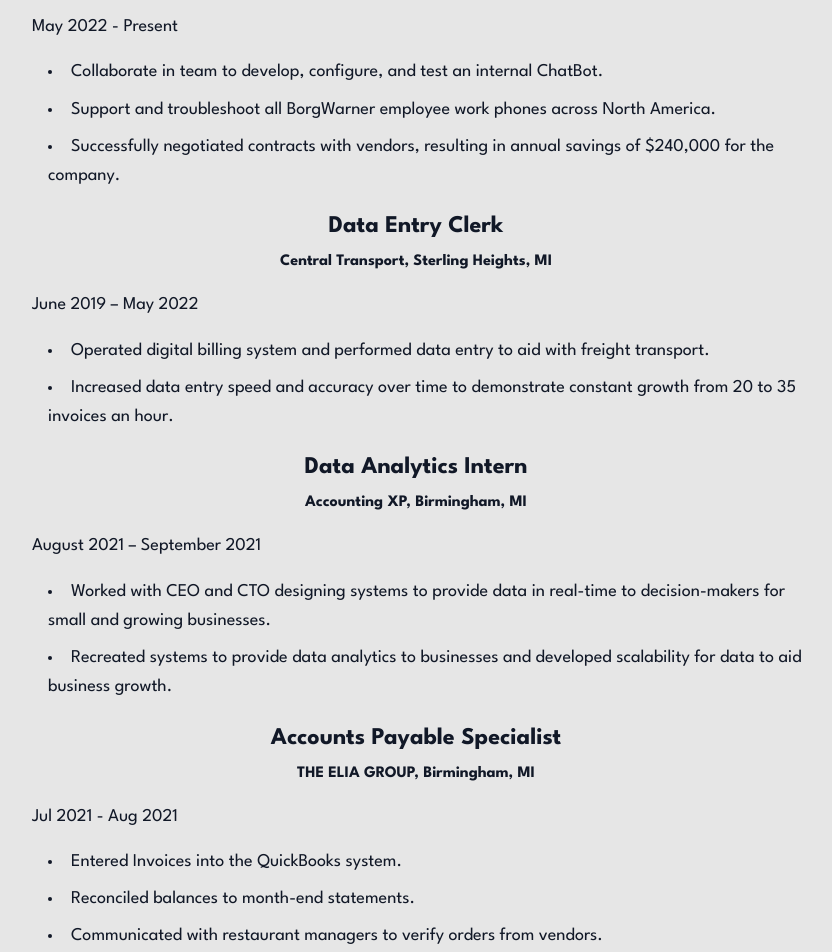
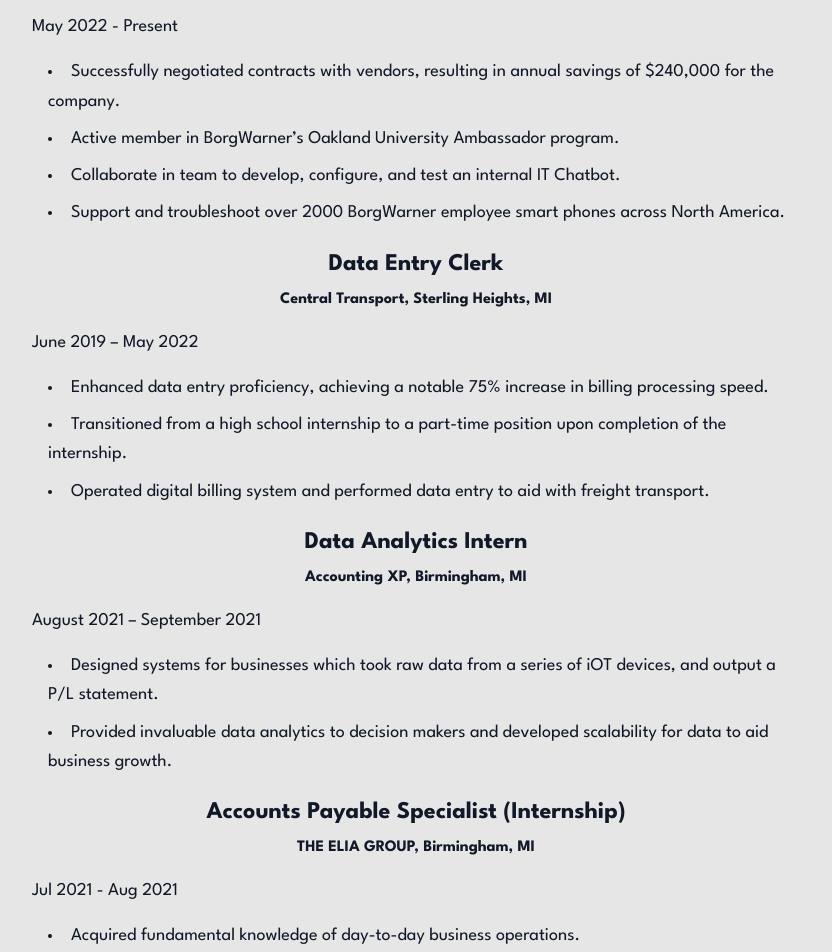
Before and after one commit to AmelioMansour/Resume-site, a React (Create React App) app: page / in a window 1280 px wide. Shown: the part 1780-2732 px from the top of the page, without its empty margins (224-1056 px from the left). Built offline with nearby package versions, Linux system fonts and the light colour scheme.

Commit message:
updated achievements, updated experiences further

```diff
--- a/src/App.js
+++ b/src/App.js
@@ -5,7 +5,7 @@ import Education from './components/Education';
 import Experience from './components/Experience';
 import Projects from './components/Projects';
 import Home from './components/Home';
-import Showcase from './components/Showcase';
+import Achievments from './components/Achievments';
 import NavBar from './components/NavBar';
 
 function App() {
@@ -17,7 +17,7 @@ function App() {
         <div id="education"><Education /></div>
         <div id="experience"><Experience /></div>
         <div id="projects"><Projects /></div>
-        <div id="showcase" style={{ marginBottom: '70vh' }}><Showcase /></div>
+        <div id="achievments" style={{ marginBottom: '70vh' }}><Achievments /></div>
       </div>
     </Router>
   );
--- /dev/null
+++ b/src/components/Achievments.js
@@ -0,0 +1,19 @@
+import React from "react";
+
+function Showcase() {
+    return (
+        <div>
+            <h2>Achievements and Extracurricular Activities</h2>
+            <ul>
+                <li>Recognized for “Be Golden” award from Oakland University’s School of Engineering and Computer Science</li>
+                <li>Treasurer of GrizzHacks student organization</li>
+                <li>Mentored freshmen/junior IT and CS students on career paths</li>
+                <li>Volunteered in series of paneling events to inform incoming students on the opportunities in IT/CS</li>
+                <li>OU Ambassador for BorgWarner</li>
+            </ul>
+        </div>
+
+    );
+}
+
+export default Showcase;
--- a/src/components/Experience.js
+++ b/src/components/Experience.js
@@ -10,9 +10,10 @@ function Experience() {
                 <h4>BorgWarner, Auburn Hills, MI</h4>
                 <p>May 2022 - Present</p>
                 <ul>
-                    <li>Collaborate in team to develop, configure, and test an internal ChatBot.</li>
-                    <li>Support and troubleshoot all BorgWarner employee work phones across North America.</li>
                     <li>Successfully negotiated contracts with vendors, resulting in annual savings of $240,000 for the company.</li>
+                    <li>Active member in BorgWarner’s Oakland University Ambassador program.</li>
+                    <li>Collaborate in team to develop, configure, and test an internal IT Chatbot.</li>
+                    <li>Support and troubleshoot over 2000 BorgWarner employee smart phones across North America.</li>
                 </ul>
             </div>
 
@@ -21,9 +22,11 @@ function Experience() {
                 <h4>Central Transport, Sterling Heights, MI</h4>
                 <p>June 2019 – May 2022</p>
                 <ul>
+                    <li>Enhanced data entry proficiency, achieving a notable 75% increase in billing processing speed.</li>
+                    <li>Transitioned from a high school internship to a part-time position upon completion of the internship.</li>
                     <li>Operated digital billing system and performed data entry to aid with freight transport.</li>
-                    <li>Increased data entry speed and accuracy over time to demonstrate constant growth from 20 to 35 invoices an hour.</li>
                 </ul>
+
             </div>
 
             <div className="job">
@@ -31,18 +34,22 @@ function Experience() {
                 <h4>Accounting XP, Birmingham, MI</h4>
                 <p>August 2021 – September 2021</p>
                 <ul>
-                    <li>Worked with CEO and CTO designing systems to provide data in real-time to decision-makers for small and growing businesses.</li>
-                    <li>Recreated systems to provide data analytics to businesses and developed scalability for data to aid business growth.</li>
+                    <li>Designed systems for businesses which took raw data from a series of iOT devices, and output a P/L statement.</li>
+                    <li>Provided invaluable data analytics to decision makers and developed scalability for data to aid business growth.</li>
+
                 </ul>
+
             </div>
             <div className="job">
-                <h3>Accounts Payable Specialist</h3>
+                <h3>Accounts Payable Specialist (Internship)</h3>
                 <h4>THE ELIA GROUP, Birmingham, MI</h4>
                 <p>Jul 2021 - Aug 2021</p>
                 <ul>
-                    <li>Entered Invoices into the QuickBooks system.</li>
-                    <li>Reconciled balances to month-end statements.</li>
-                    <li>Communicated with restaurant managers to verify orders from vendors.</li>
+                    <li>Acquired fundamental knowledge of day-to-day business operations.</li>
+                    <li>Studied the value of data and how it drives every business decision. </li>
+                    <li>Learned from hospitality and real estate industry leader in Detroit, Michigan.</li>
+                    <li>Reconciled balances to month-end statements and processed invoices.</li>
+
                 </ul>
             </div>
 
--- a/src/components/NavBar.js
+++ b/src/components/NavBar.js
@@ -89,7 +89,7 @@ class Layout extends Component {
         const drawer = (
             <div>
                 <List>
-                    {['Home', 'Education', 'Experience', 'Projects', 'Showcase'].map(text => (
+                    {['Home', 'Education', 'Experience', 'Projects', 'Achievments'].map(text => (
                         <div key={text}>
                             <ListItem button component="a" href={`#${text.toLowerCase()}`} onClick={mobileOpen ? this.handleDrawerToggle : null}>
                                 <ListItemText primary={text} />
@@ -123,7 +123,7 @@ class Layout extends Component {
                         <Toolbar>
                             <Typography variant="h6" color="inherit" style={{ flexGrow: 1 }}>
                             </Typography>
-                            {['Home', 'Education', 'Experience', 'Projects', 'Showcase'].map(text => (
+                            {['Home', 'Education', 'Experience', 'Projects', 'Achievments'].map(text => (
                                 <a href={`#${text.toLowerCase()}`} className={classes.navItem} key={text}>
                                     <Button color="inherit">{text}</Button>
                                 </a>
--- a/src/components/Showcase.js
+++ /dev/null
@@ -1,20 +0,0 @@
-import React from "react";
-
-function Showcase() {
-    return (
-        <div>
-            {/* <h2>Showcase</h2>
-            <div>
-                <h3>Chaldeans in Engineering and Technology</h3>
-                <p>
-                    I had the privilege of attending the Chaldeans in Engineering and Technology networkevent. Here are some highlights:
-                </p>
-                <div>
-
-                </div>
-            </div> */}
-        </div>
-    );
-}
-
-export default Showcase;
```
